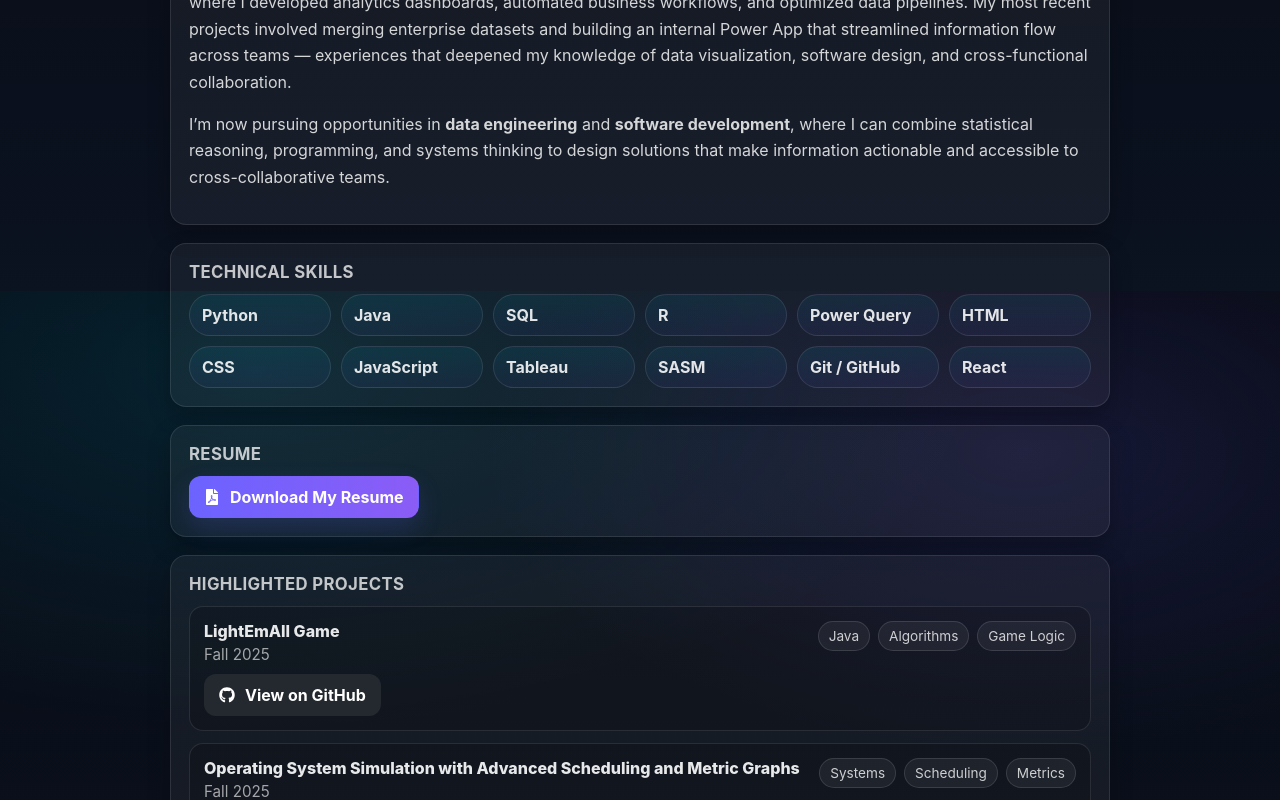
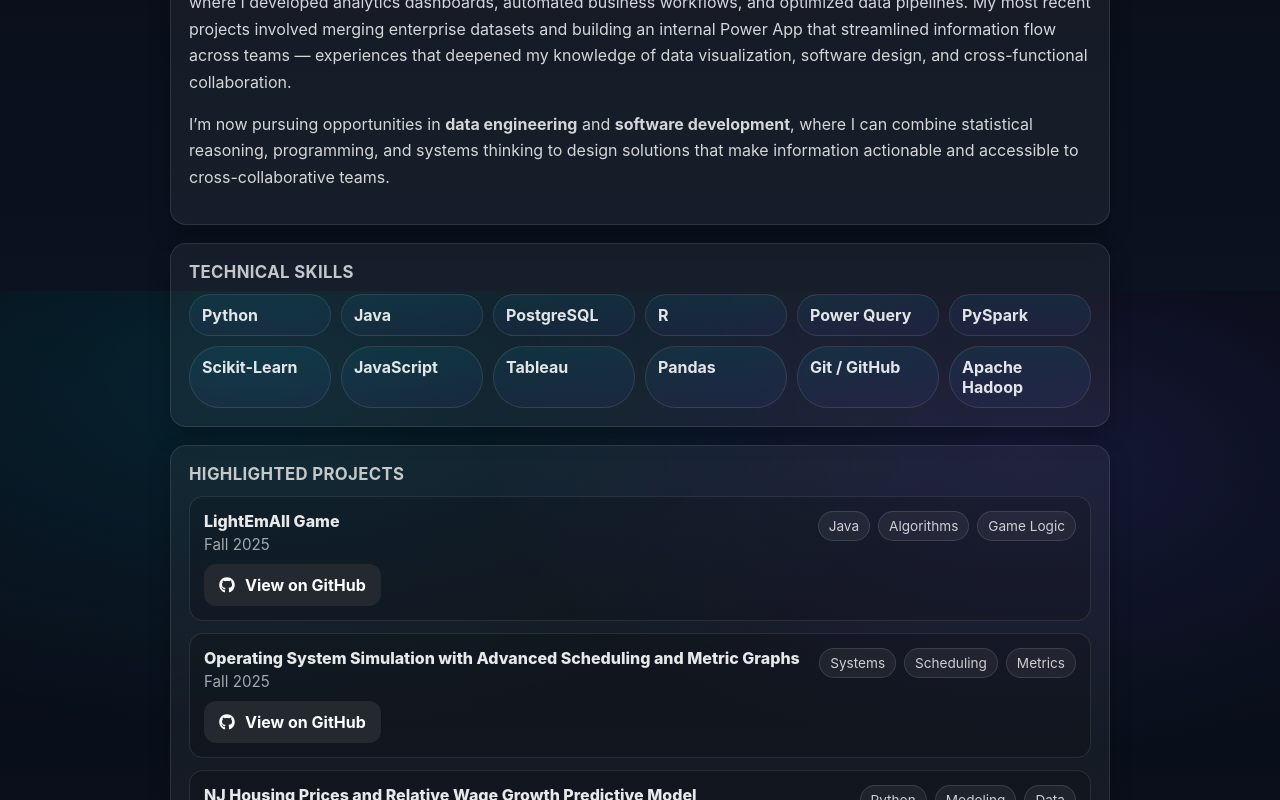
Before and after one commit to eetrusio14/my-portfolio, a React (Create React App) app: page / in a window 1280 px wide. Shown: the part 509-1309 px from the top of the page. Built offline with nearby package versions, Linux system fonts and the light colour scheme.

Commit message:
Updates technical skills sections to better reflect current skills

```diff
--- a/src/App.js
+++ b/src/App.js
@@ -58,7 +58,7 @@ function App() {
               rel="noopener noreferrer"
               className="button resume"
             >
-              <FaFilePdf /> Download Resume
+              <FaFilePdf /> Download My Resume
             </a>
 
             <a href="mailto:eetrusio@gmail.com" className="button ghost">
@@ -97,30 +97,17 @@ function App() {
           <ul className="skills-grid">
             <li>Python</li>
             <li>Java</li>
-            <li>SQL</li>
+            <li>PostgreSQL</li>
             <li>R</li>
             <li>Power Query</li>
-            <li>HTML</li>
-            <li>CSS</li>
+            <li>PySpark</li>
+            <li>Scikit-Learn</li>
             <li>JavaScript</li>
             <li>Tableau</li>
-            <li>SASM</li>
+            <li>Pandas</li>
             <li>Git / GitHub</li>
-            <li>React</li>
+            <li>Apache Hadoop</li>
           </ul>
-        </section>
-
-        {/* Resume Section */}
-        <section className="card">
-          <h3 className="section-title">Resume</h3>
-          <a
-            href={`${process.env.PUBLIC_URL}/resume.pdf`}
-            target="_blank"
-            rel="noopener noreferrer"
-            className="button resume"
-          >
-            <FaFilePdf /> Download My Resume
-          </a>
         </section>
 
         {/* Projects Section */}
```
